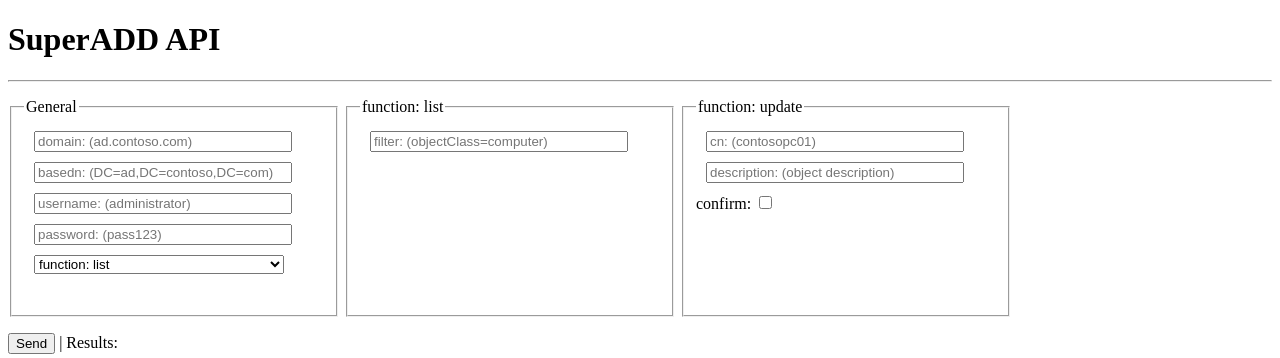
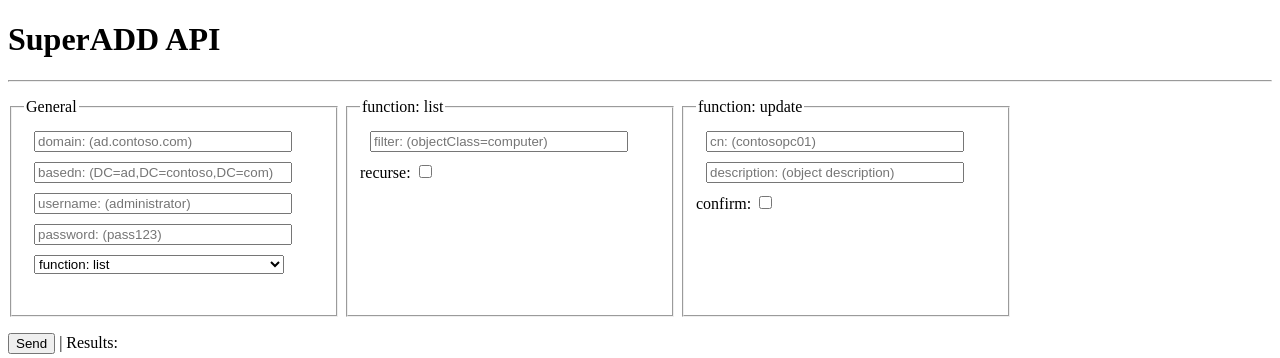
Before and after one commit to belowaverage-org/SuperADDServer, a PHP site: page / in a window 1280 px wide. Shown: the top 358 px of the page. Run offline with PHP 8.4, Linux system fonts and the light colour scheme.

Commit message:
Enable Recursive Searching

```diff
--- a/documentation.html
+++ b/documentation.html
@@ -35,6 +35,7 @@
 				<fieldset>
 					<legend>function: list</legend>
 					<input type="text" name="filter" placeholder="filter: (objectClass=computer)">
+					recurse: <input type="checkbox" name="recurse">
 				</fieldset>
 				<fieldset>
 					<legend>function: update</legend>
--- a/index.php
+++ b/index.php
@@ -13,7 +13,11 @@ if( //Verify POST Values are set.
 	if(ldap_bind($ldap, $_POST['username'].'@'.$_POST['domain'], $_POST['password'])) { //Check if LDAP is connected.
 		if($_POST['function'] == 'list' && isset($_POST['filter']) && !empty($_POST['filter'])) { //List a specified OU.
 			$computers = array();
-			$result = ldap_list($ldap, $_POST['basedn'], $_POST['filter'], array('CN','description')); //Run the list search.
+			if(isset($_POST['recurse'])) { //If recurse search requested, run ldap_search(Recursive Search) instead of ldap_list(Single Level Search)
+				$result = ldap_search($ldap, $_POST['basedn'], $_POST['filter'], array('CN','description')); //Run the list search.
+			} else {
+				$result = ldap_list($ldap, $_POST['basedn'], $_POST['filter'], array('CN','description')); //Run the list search.
+			}
 			foreach(ldap_get_entries($ldap, $result) as $v) { //Clean raw ldap_list output into an array.
 				$desc = '';
 				if(isset($v['description']) && $v['description']['count'] == 1) {
```
Also changed, not shown: 1 other file.
